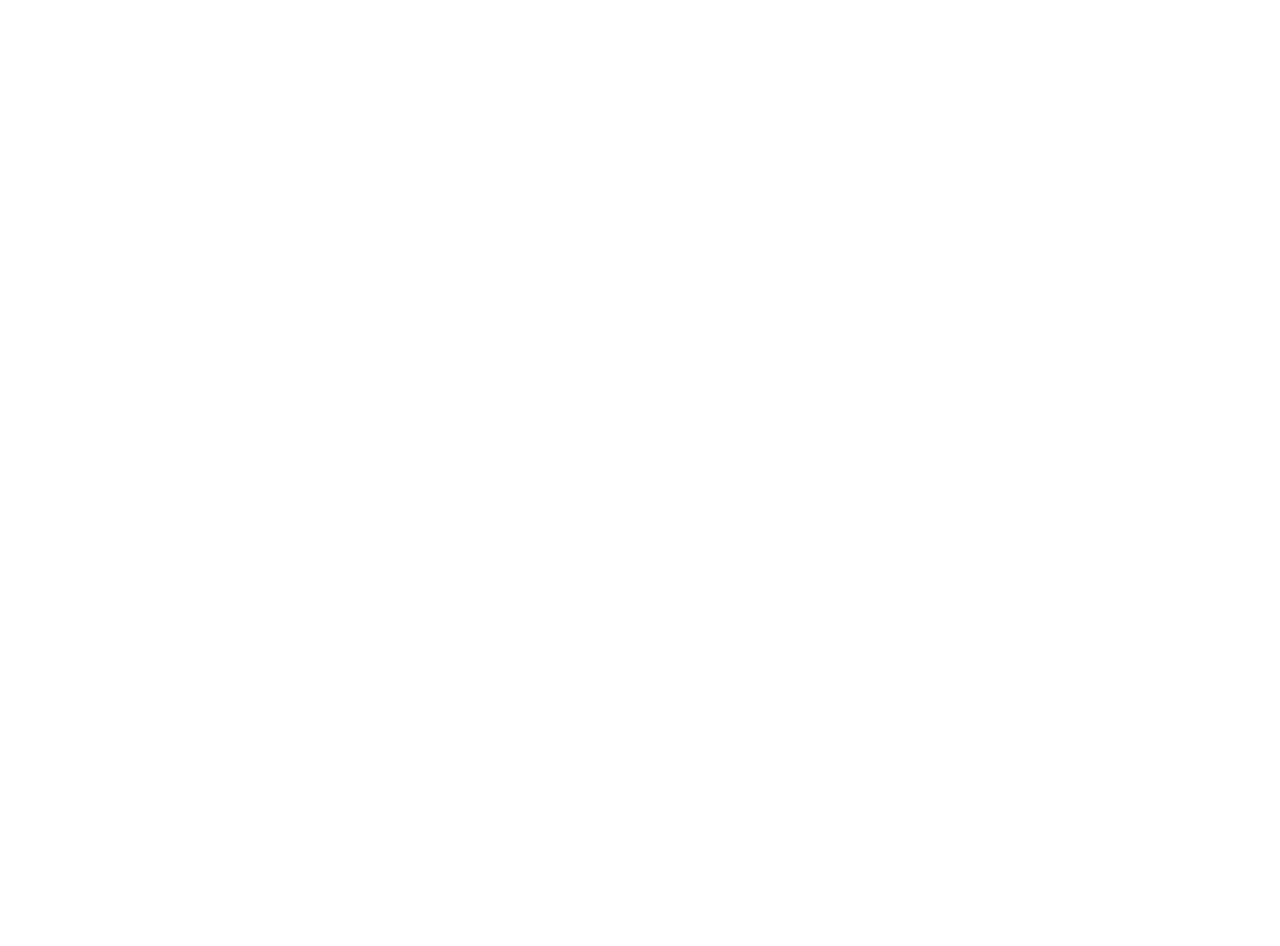
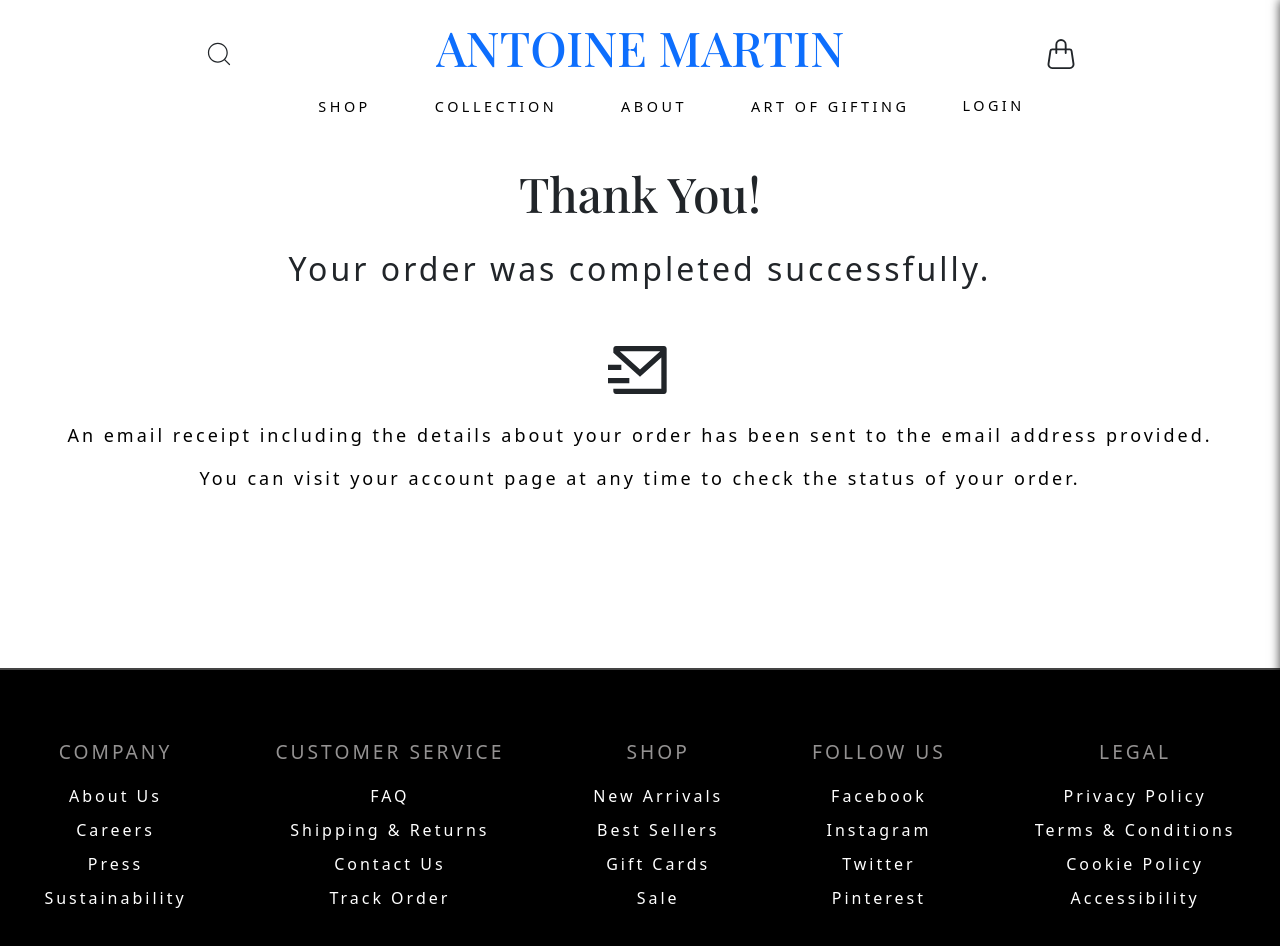
Before and after one commit to isabellea-f/Fullstack-projekt, a React (Vite) app in the folder frontend/: page /thankyou in a window 1280 px wide. Before the commit this address had no page. Shown: the top 946 px of the page. Before the commit the page ends 800 px from the top, so only its background shows below. Built offline with nearby package versions, Linux system fonts and the light colour scheme; no server answers; a web font is replaced by a local one.

Commit message:
added thankyou page

```diff
--- a/frontend/index.html
+++ b/frontend/index.html
@@ -2,9 +2,8 @@
 <html lang="en">
   <head>
     <meta charset="UTF-8" />
-    <link rel="icon" type="image/svg+xml" href="/vite.svg" />
     <meta name="viewport" content="width=device-width, initial-scale=1.0" />
-    <title>Vite + React</title>
+    <title>ANTONIE MARTIN</title>
   </head>
   <body>
     <div id="root"></div>
--- a/frontend/src/App.tsx
+++ b/frontend/src/App.tsx
@@ -5,6 +5,7 @@ import Home from "./views/Home";
 import "bootstrap/dist/css/bootstrap.min.css";
 import ProductPage from "./components/Shop/ProductPage";
 import Checkout from "./views/Checkout";
+import ThankYou from "./views/ThankYou";
 
 const App: React.FC = () => {
   return (
@@ -15,6 +16,7 @@ const App: React.FC = () => {
         <Route path="/shop/:category" element={<ProductPage />} />
         <Route path="/shop/:category" element={<ProductPage />} />
         <Route path="/checkout" Component={Checkout} />
+        <Route path="/thankyou" element={<ThankYou />} />
       </Routes>
     </Router>
   );
--- a/frontend/src/components/MainPage/Navbar.tsx
+++ b/frontend/src/components/MainPage/Navbar.tsx
@@ -12,7 +12,7 @@ interface Props {
   title?: string;
 }
 
-const Navbar: React.FC<Props> = ({ title = "COMPANY ULTRA" }) => {
+const Navbar: React.FC<Props> = ({ title = "ANTOINE MARTIN" }) => {
   const [showSidebar, setShowSidebar] = useState(false);
   const [showHamburgerMenu, setShowHamburgerMenu] = useState(false);
 
--- a/frontend/src/components/Modal.css
+++ b/frontend/src/components/Modal.css
@@ -1,14 +1,12 @@
 /* Sign up link */
 .button {
-  font-size: 1.55rem !important;
-  text-decoration: none !important;
-  color: black !important;
-  transition: color 0.3s ease !important;
-  padding: 0 !important;
-  margin: 0 !important;
-  font-weight: 200 !important;
-  letter-spacing: 3px;
-  border-radius: 0px !important;
+  font-size: 1.4rem !important;
+  font-weight: 400 !important;
+  letter-spacing: 2px !important;
+  height: 30px !important;
+  font-family: "Montserrat", sans-serif !important;
+  /* margin-right: 80px !important; */
+  margin-bottom: 10px;
 }
 
 .form {
--- a/frontend/src/views/Checkout.tsx
+++ b/frontend/src/views/Checkout.tsx
@@ -3,6 +3,7 @@ import Navbar from "../components/MainPage/Navbar";
 import Footer from "../components/MainPage/Footer";
 import Button from "react-bootstrap/Button";
 import ShopCard from "../components/Shop/ShopCard";
+import { Link } from "react-router-dom";
 import "./Checkout.css";
 
 interface Product {
@@ -106,9 +107,14 @@ const Checkout: React.FC<Product> = () => {
             ))}
           </div>
           <div className="proceed-to-checkout-container">
-            <Button variant="dark" className="checkout-button">
+            <Button
+              as={Link}
+              to="/thankyou"
+              variant="dark"
+              className="checkout-button"
+            >
               Proceed to checkout
-            </Button>{" "}
+            </Button>
           </div>
         </div>
         <Footer />
--- a/frontend/src/views/Home.css
+++ b/frontend/src/views/Home.css
@@ -184,8 +184,8 @@ a.link-to-shop {
 .sunglasses-model {
   background-image: linear-gradient(
       to bottom,
-      rgba(0, 0, 0, 0.3),
-      rgba(0, 0, 0, 0.3)
+      rgba(0, 0, 0, 0.4),
+      rgba(0, 0, 0, 0.4)
     ),
     url("https://i.imgur.com/PnZnyrY.jpeg");
   width: 500px;
@@ -209,17 +209,16 @@ a.link-to-shop {
   margin-top: 140px;
 }
 
+.bag-model h4 {
+  margin-top: 90px;
+  height: 250px;
+}
+
 .bag-model {
-  /*  background-image: linear-gradient(
-      to bottom,
-      rgba(0, 0, 0, 0.25),
-      rgba(0, 0, 0, 0.25)
-    ),
-    url("https://img.freepik.com/free-photo/display-shiny-luxurious-golden-chain_23-2149635260.jpg?t=st=1717313959~exp=1717317559~hmac=7050a0103733c444f2a9c4a57a21a3aed33793dfb87d64e8a17bef3adc2dc2f8&w=1380"); */
   background-image: linear-gradient(
       to bottom,
-      rgba(0, 0, 0, 0.25),
-      rgba(0, 0, 0, 0.25)
+      rgba(0, 0, 0, 0.4),
+      rgba(0, 0, 0, 0.4)
     ),
     url("https://i.imgur.com/0jpgZ8i.jpeg");
   width: 700px;
@@ -239,22 +238,24 @@ a.link-to-shop {
   width: 100%;
 }
 .what-we-offer {
+  margin-top: 15vh;
   display: flex;
   align-items: center;
   flex-direction: column;
-  margin-top: 0px;
   margin-bottom: 2vh;
+  border-top: 1px solid rgb(163, 163, 163);
 }
 
 .what-we-offer h4 {
-  font-size: 2.5rem;
+  margin-top: 8vh;
+  font-size: 2rem;
   font-weight: 400;
   height: 5vh;
   width: 100%;
   text-align: center;
-  font-weight: 600;
+  font-weight: 400;
   letter-spacing: 8px;
-  margin-top: 4vh;
+
   overflow-y: hidden;
 }
 
@@ -296,7 +297,7 @@ a.link-to-shop {
 
 .services p {
   font-size: 1rem;
-  letter-spacing: 4px;
+  letter-spacing: 1px;
   font-family: "Montserrat", sans-serif;
 }
 
--- a/frontend/src/views/Home.tsx
+++ b/frontend/src/views/Home.tsx
@@ -58,7 +58,7 @@ const Home: React.FC = () => {
           <h4>NEW IN</h4>
         </div>
         <div className="bag-model">
-          <h4> COMPANY ULTRA ICONS</h4>
+          <h4> ANTONIE MARTIN ICONS</h4>
         </div>
       </div>
 
@@ -80,7 +80,7 @@ const Home: React.FC = () => {
 
       {/* <Header type="secondary" title={""} desc={""} /> */}
       <div className="what-we-offer">
-        <h4>SERVICES</h4>
+        <h4>Antonie Martin Services</h4>
         <p>
           Explore our range of exceptional offerings designed to enhance your
           experience
--- /dev/null
+++ b/frontend/src/views/ThankYou.css
@@ -0,0 +1,28 @@
+.thank-you-container {
+  text-align: center;
+  padding: 20px;
+  width: 100;
+}
+
+.thank-you-header {
+  font-size: 2rem;
+  height: 80px;
+}
+
+.thank-you-subheader {
+  font-size: 2rem;
+  height: 80px;
+}
+
+.thank-you-message {
+  color: #000;
+  font-size: 18px;
+}
+
+.thank-you-container {
+  padding-bottom: 80px;
+}
+
+.email-icon {
+  font-size: 4rem;
+}
--- /dev/null
+++ b/frontend/src/views/ThankYou.tsx
@@ -0,0 +1,34 @@
+import Navbar from "../components/MainPage/Navbar";
+import Footer from "../components/MainPage/Footer";
+import { RiMailSendLine } from "react-icons/ri";
+import "./ThankYou.css";
+
+const ThankYou = () => {
+  return (
+    <>
+      <Navbar />
+      <div className="thank-you-container">
+        <div>
+          <h1 className="thank-you-header">Thank You!</h1>
+          <h2 className="thank-you-subheader">
+            Your order was completed successfully.
+          </h2>
+          <RiMailSendLine className="email-icon" />
+        </div>
+        <div className="thank-you-container">
+          <p className="thank-you-message">
+            An email receipt including the details about your order has been
+            sent to the email address provided.
+          </p>
+          <p className="thank-you-message">
+            You can visit your account page at any time to check the status of
+            your order.
+          </p>
+        </div>
+      </div>
+      <Footer />
+    </>
+  );
+};
+
+export default ThankYou;
```
